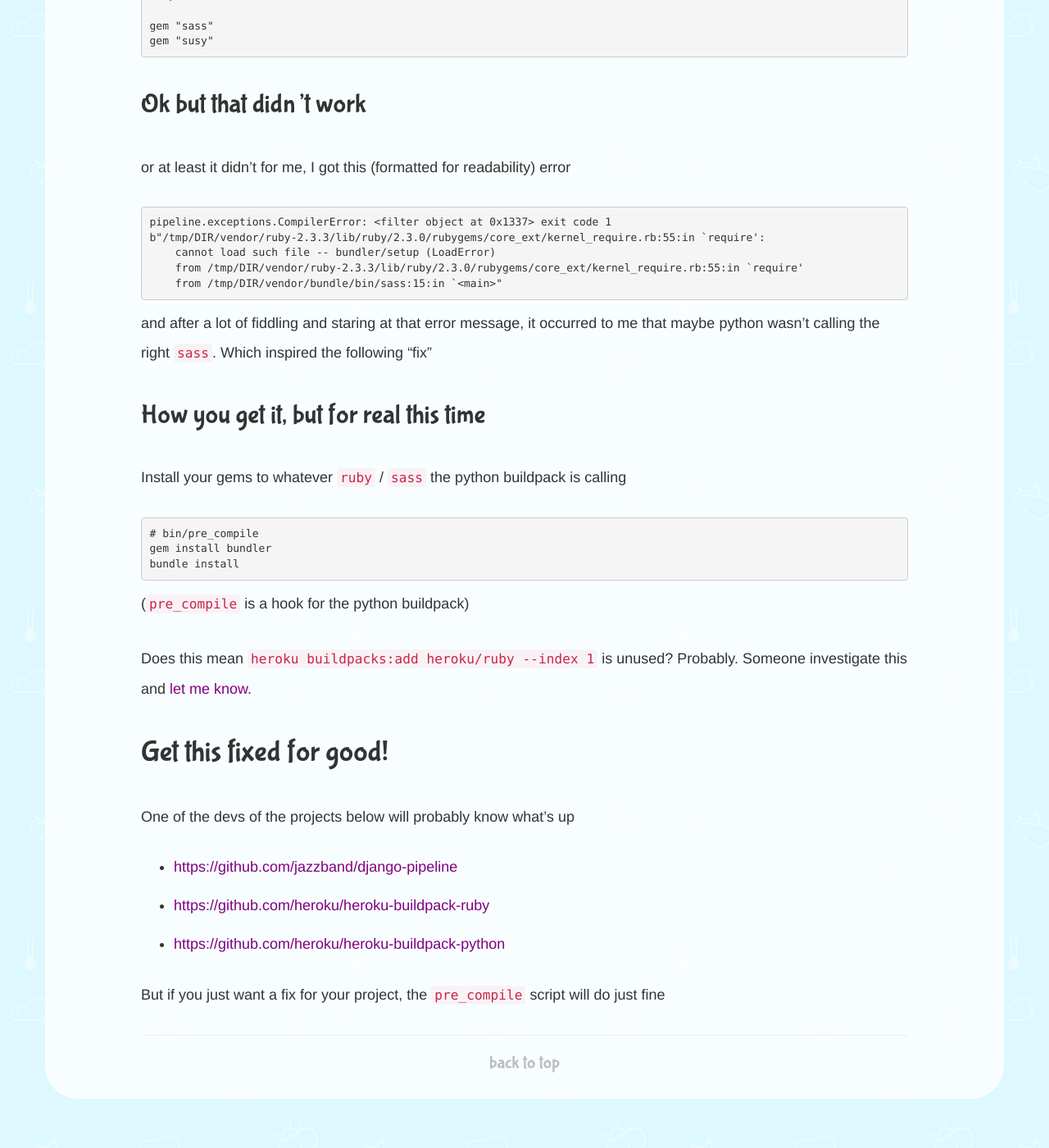
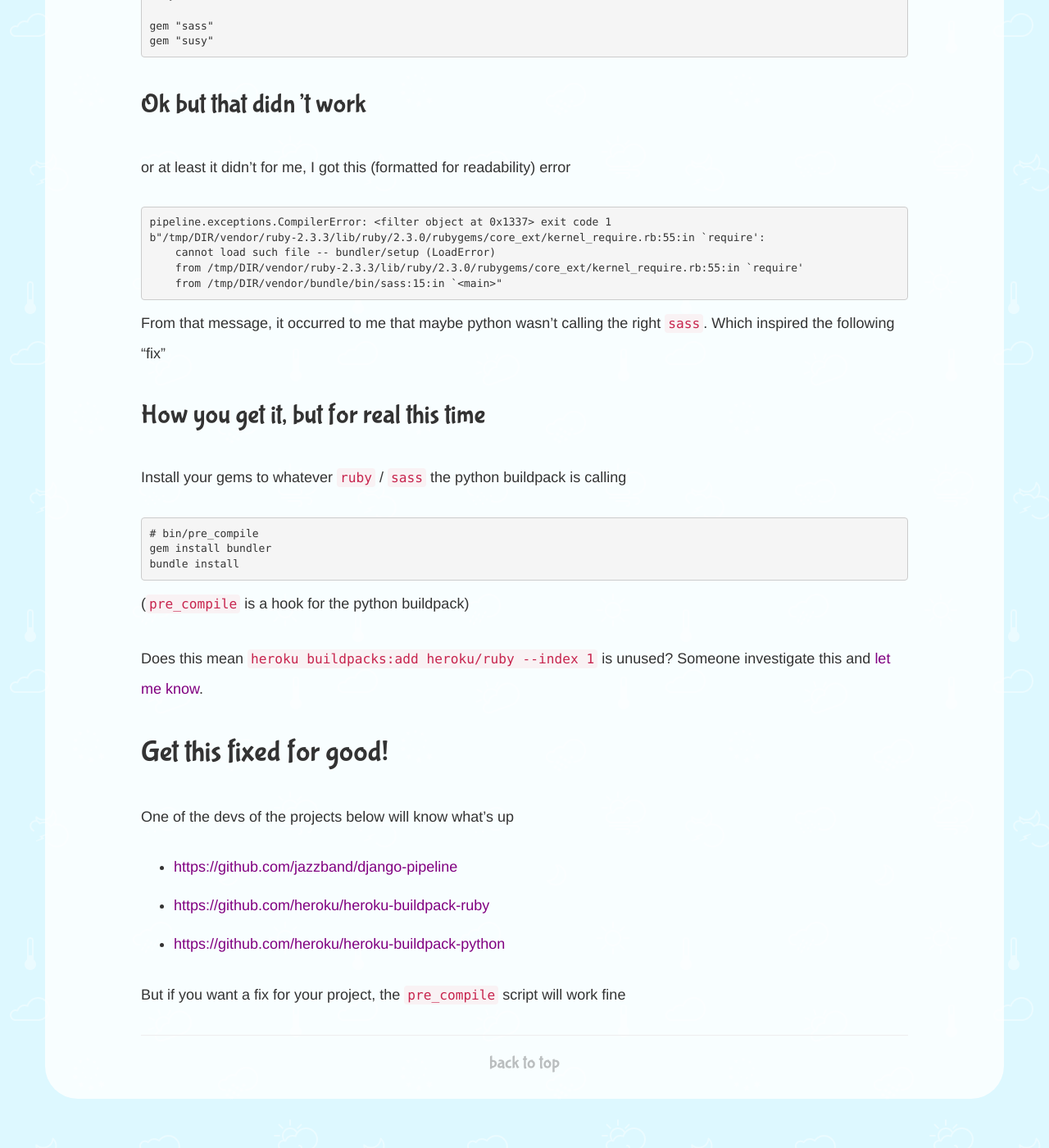
Before and after one commit to coilysiren/lynncyrin.github.io, a Jekyll site: the page built from _posts/2017-05-30-heroku-django-pipeline-sass.md, in a window 1280 px wide and 1400 px high, scrolled down 1303 px. Shown: the whole window at 82% size. Built offline with Jekyll 4.4.1, drawn with Linux system fonts in a browser that asks for light colours; nearby versions of some CDN libraries.

Commit message:
readability and such

````diff
--- a/_posts/2017-05-30-heroku-django-pipeline-sass.md
+++ b/_posts/2017-05-30-heroku-django-pipeline-sass.md
@@ -59,7 +59,7 @@ b"/tmp/DIR/vendor/ruby-2.3.3/lib/ruby/2.3.0/rubygems/core_ext/kernel_require.rb:
     from /tmp/DIR/vendor/bundle/bin/sass:15:in `<main>"
 ```
 
-and after a lot of fiddling and staring at that error message, it occurred to me that maybe python wasn't calling the right `sass`. Which inspired the following "fix"
+From that message, it occurred to me that maybe python wasn't calling the right `sass`. Which inspired the following "fix"
 
 ### How you get it, but for real this time
 
@@ -73,14 +73,14 @@ bundle install
 
 (`pre_compile` is a hook for the python buildpack)
 
-Does this mean `heroku buildpacks:add heroku/ruby --index 1` is unused? Probably. Someone investigate this and [let me know](https://twitter.com/lynncyrin).
+Does this mean `heroku buildpacks:add heroku/ruby --index 1` is unused? Someone investigate this and [let me know](https://twitter.com/lynncyrin).
 
 ## Get this fixed for good!
 
-One of the devs of the projects below will probably know what's up
+One of the devs of the projects below will know what's up
 
 - <https://github.com/jazzband/django-pipeline>
 - <https://github.com/heroku/heroku-buildpack-ruby>
 - <https://github.com/heroku/heroku-buildpack-python>
 
-But if you just want a fix for your project, the `pre_compile` script will do just fine
+But if you want a fix for your project, the `pre_compile` script will work fine
````
